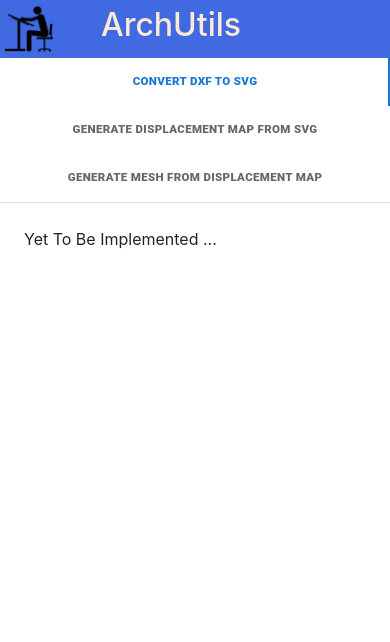
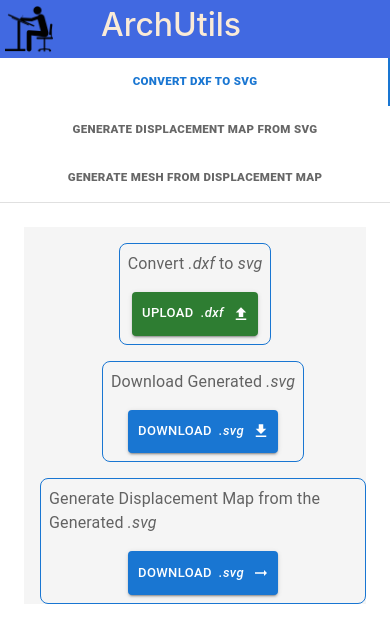
Before and after one commit to cangozpi/ArchUtils, a React (Create React App) app in the folder arch-utils/: page / in a window 390 px wide. Shown: the top 642 px of the page. Built offline with nearby package versions, Linux system fonts and the light colour scheme.

Commit message:
react, added responsive buttons to dxf2svg tab

```diff
--- a/arch-utils/src/App.js
+++ b/arch-utils/src/App.js
@@ -3,6 +3,7 @@ import Banner from "./components/Banner/Banner";
 import Svg2DispMap from "./components/Svg2DispMap/Svg2DispMap";
 import RenderDispMapMesh from "./components/RenderDispMapMesh/RenderDispMapMesh";
 import UtilitiesBar from "./components/UtilitiesBar/UtilitiesBar";
+import Dxf2Svg from "./components/Dxf2Svg/Dxf2Svg";
 
 let renderSvg2HeightMap = false;
 let renderDispMapMesh = false;
@@ -15,7 +16,7 @@ function App() {
       {renderSvg2HeightMap && <Svg2DispMap></Svg2DispMap>}
       {renderDispMapMesh && <RenderDispMapMesh></RenderDispMapMesh>}
       <UtilitiesBar>
-        <>Yet To Be Implemented ...</>
+        <Dxf2Svg></Dxf2Svg>
         <Svg2DispMap></Svg2DispMap>
         <RenderDispMapMesh></RenderDispMapMesh>
       </UtilitiesBar>
--- /dev/null
+++ b/arch-utils/src/components/Dxf2Svg/Dxf2Svg.css
@@ -0,0 +1,35 @@
+.dxf2Svg-container {
+    background-color: whitesmoke;
+    display: flex;
+    justify-content: center;
+}
+
+.UploadDxfBtn {
+    display: inline-flex;
+    flex-direction: column;
+    justify-content: center;
+    align-items: center;
+
+    border: 1px solid var(--material-ui-success-color);
+    border-radius: 0.5em;
+    padding: 0.5em;
+}
+
+.UploadDxfBtnLabel p{
+    color: var(--material-ui-text-color);
+    cursor: default;
+}
+
+.UploadDxfBtn:not(:nth-child(1)) {
+    margin-left: 1em;
+}
+
+@media screen and (max-width:555px) {
+    .dxf2Svg-container {
+        flex-wrap: wrap;
+    }
+
+    .UploadDxfBtn {
+        margin-top: 1em;
+    }
+}
--- /dev/null
+++ b/arch-utils/src/components/Dxf2Svg/Dxf2Svg.js
@@ -0,0 +1,82 @@
+import React from "react";
+import "./Dxf2Svg.css";
+import Button from "@mui/material/Button";
+import Stack from "@mui/material/Stack";
+import FileUploadIcon from "@mui/icons-material/FileUpload";
+import { Typography } from "@mui/material";
+import DownloadIcon from "@mui/icons-material/Download";
+import ArrowRightAltIcon from "@mui/icons-material/ArrowRightAlt";
+
+function Dxf2Svg() {
+  return (
+    <div className="dxf2Svg-container">
+      <div className="UploadDxfBtn">
+        <div className="UploadDxfBtnLabel">
+          <Typography>
+            <p>
+              Convert <em>.dxf</em> to <em>svg</em>
+            </p>
+          </Typography>
+        </div>
+        <Stack direction="row" alignItems="center" spacing={2}>
+          <Button
+            variant="contained"
+            component="label"
+            color="success"
+            size="small"
+            endIcon={<FileUploadIcon />}
+          >
+            Upload <pre> </pre> <em style={{ textTransform: "none" }}> .dxf</em>
+            <input hidden accept="image/*" multiple type="file" />
+          </Button>
+        </Stack>
+      </div>
+
+      <div className="UploadDxfBtn">
+        <div className="UploadDxfBtnLabel">
+          <Typography>
+            <p>
+              Download Generated <em>.svg</em>
+            </p>
+          </Typography>
+        </div>
+        <Stack direction="row" alignItems="center" spacing={2}>
+          <Button
+            variant="contained"
+            component="label"
+            size="small"
+            endIcon={<DownloadIcon />}
+          >
+            Download <pre> </pre>{" "}
+            <em style={{ textTransform: "none" }}> .svg</em>
+            <input hidden accept="image/*" multiple type="file" />
+          </Button>
+        </Stack>
+      </div>
+
+      <div className="UploadDxfBtn">
+        <div className="UploadDxfBtnLabel">
+          <Typography>
+            <p>
+              Generate Displacement Map from the Generated <em>.svg</em>
+            </p>
+          </Typography>
+        </div>
+        <Stack direction="row" alignItems="center" spacing={2}>
+          <Button
+            variant="contained"
+            component="label"
+            size="small"
+            endIcon={<ArrowRightAltIcon />}
+          >
+            Download <pre> </pre>{" "}
+            <em style={{ textTransform: "none" }}> .svg</em>
+            <input hidden accept="image/*" multiple type="file" />
+          </Button>
+        </Stack>
+      </div>
+    </div>
+  );
+}
+
+export default Dxf2Svg;
--- a/arch-utils/src/index.css
+++ b/arch-utils/src/index.css
@@ -5,6 +5,10 @@ body {
     sans-serif;
   -webkit-font-smoothing: antialiased;
   -moz-osx-font-smoothing: grayscale;
+
+  /* variables defined by me are below --> */
+  --material-ui-success-color: #1976d2;
+  --material-ui-text-color: rgba(0, 0, 0, 0.6);
 }
 
 code {
```
